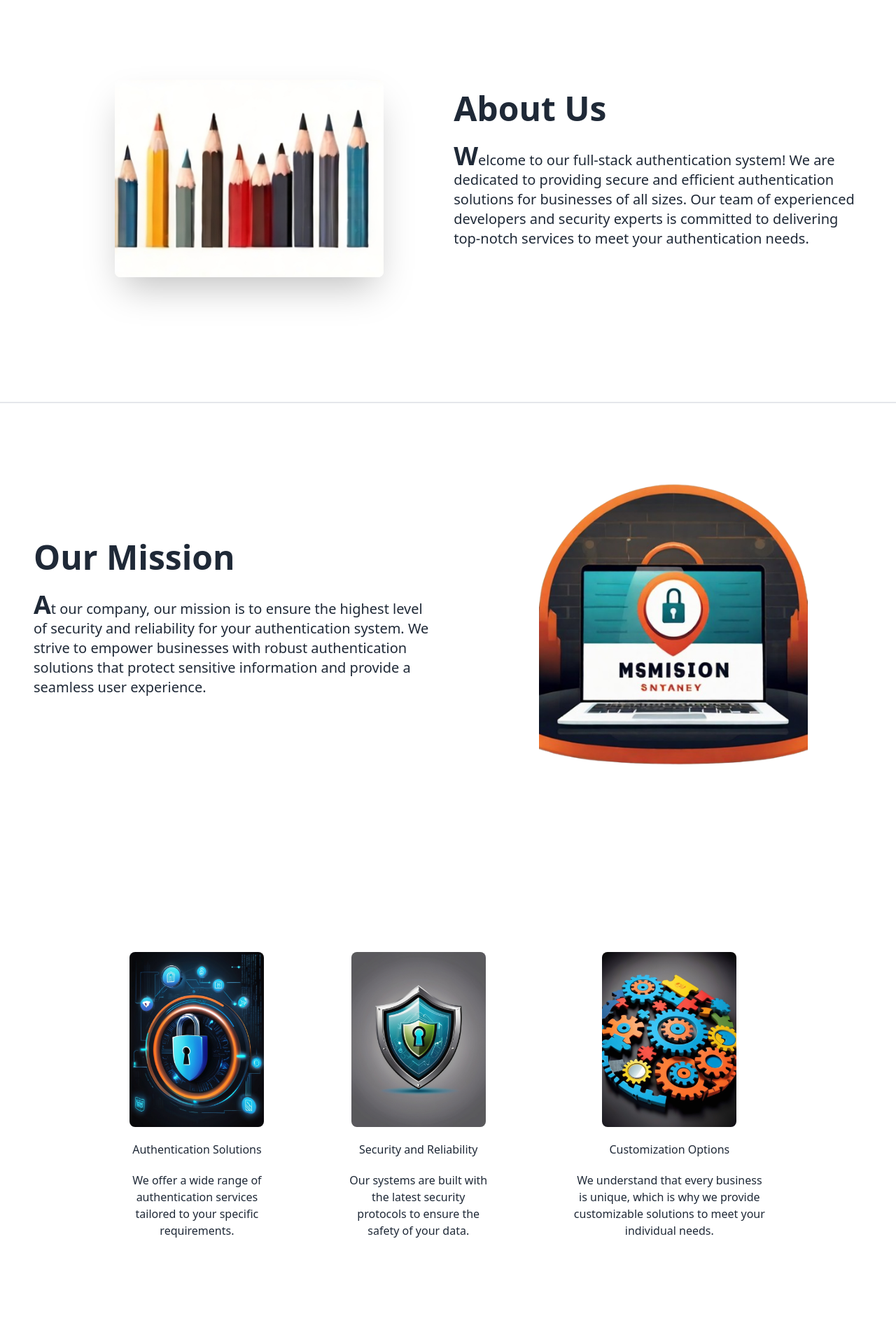
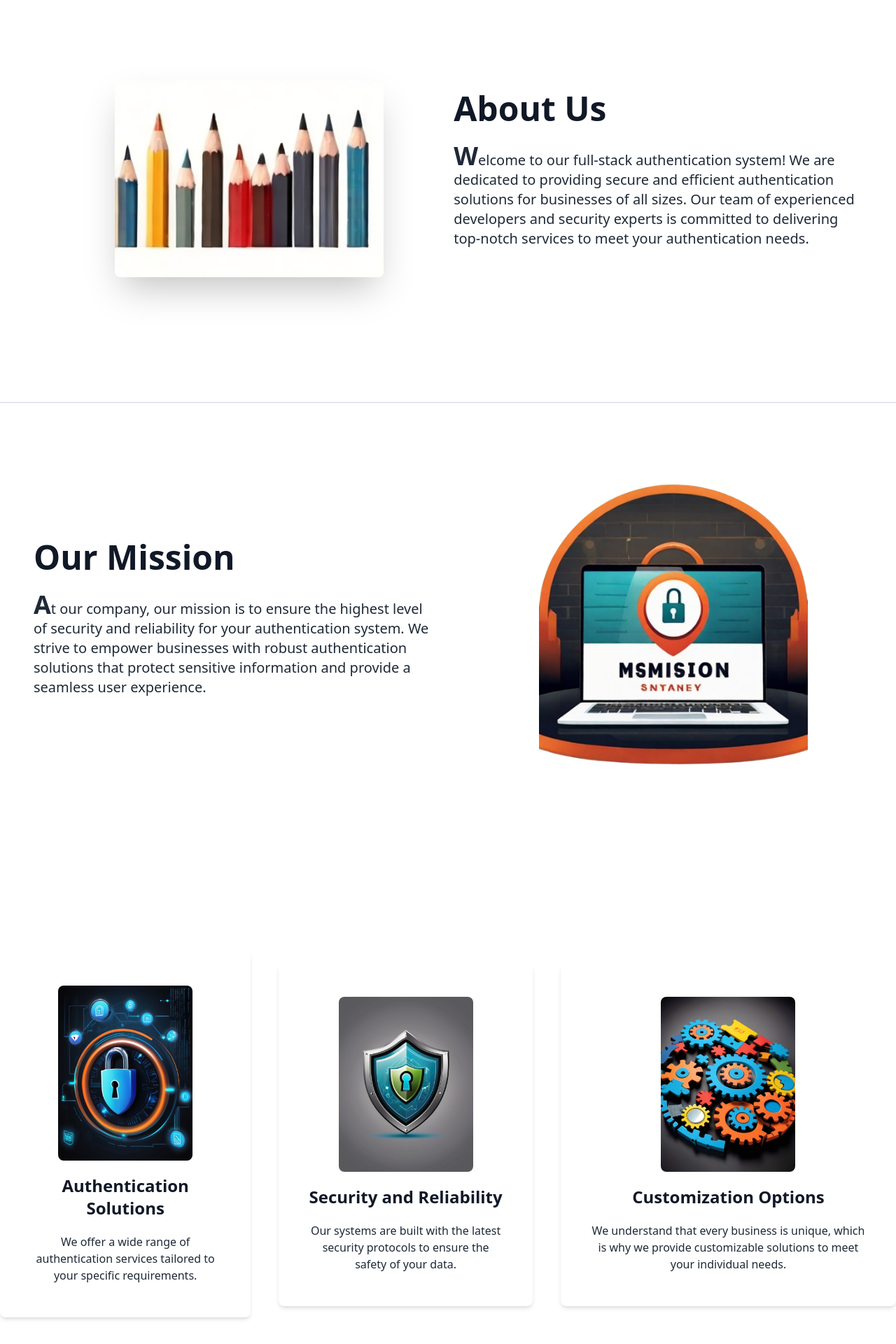
Before and after one commit to PrinceInScripts/Full-Stack-Authentication-System, a React (Create React App) app in the folder client/: page / in a window 1280 px wide. Shown: the part 140-2060 px from the top of the page at 70% size. Built offline with nearby package versions, Linux system fonts and the light colour scheme.

Commit message:
done update about us page

```diff
--- a/client/src/components/About/About.jsx
+++ b/client/src/components/About/About.jsx
@@ -12,11 +12,12 @@ function About() {
   return (
     <Layout>
       <div className="flex flex-col">
-        <div className="hero min-h-[80vh] bg-base-900 border-b-2">
+        {/* Hero section */}
+        <div className="hero min-h-[80vh] bg-white border-b-2">
           <div className="hero-content flex-col lg:flex-row-reverse items-center justify-between px-6 lg:px-12">
             <div className="text-center lg:text-left lg:w-1/2">
-              <h1 className="text-5xl font-bold">About Us</h1>
-              <p className="py-6 text-xl capitalize-first">
+              <h1 className="text-5xl font-bold text-gray-900">About Us</h1>
+              <p className="py-6 text-xl capitalize-first text-gray-800">
                 <span className="text-4xl font-semibold">W</span>elcome to our
                 full-stack authentication system! We are dedicated to providing
                 secure and efficient authentication solutions for businesses of
@@ -26,18 +27,19 @@ function About() {
               </p>
             </div>
             <div className="lg:w-1/2 lg:pl-8 flex justify-center">
-              <div className="max-w-sm mx-auto shadow-2xl overflow-hidden rounded-lg">
+              <div className="max-w-sm x-auto shadow-2xl overflow-hidden rounded-lg">
                 <img className="" src={aboutHero} alt="Hero" />
               </div>
             </div>
           </div>
         </div>
 
-        <div className="hero min-h-[80vh] bg-base-900">
+        {/* Mission section */}
+        <div className="hero min-h-[80vh] bg-white">
           <div className="hero-content flex-col lg:flex-row items-center gap-10 justify-between px-6 lg:px-12">
             <div className="text-center lg:text-left lg:w-1/2">
-              <h1 className="text-5xl font-bold">Our Mission</h1>
-              <p className="py-6 text-xl capitalize-first">
+              <h1 className="text-5xl font-bold text-gray-900">Our Mission</h1>
+              <p className="py-6 text-xl capitalize-first text-gray-800">
                 <span className="text-4xl font-semibold">A</span>t our company,
                 our mission is to ensure the highest level of security and
                 reliability for your authentication system. We strive to empower
@@ -50,34 +52,37 @@ function About() {
             </div>
           </div>
         </div>
-      </div>
-      <div className="flex mx-36 my-36 justify-between gap-10 items-center">
-        <div className="flex flex-col gap-5 px-10 items-center justify-center">
-          <img src={solution} alt="" className="w-48 mx-auto rounded-lg" />
-          <h1>Authentication Solutions</h1>
-          <p className="text-center">
-            We offer a wide range of authentication services tailored to your
-            specific requirements.
-          </p>
-        </div>
-        <div className="flex flex-col gap-5 px-10 items-center justify-center">
-          <img src={security} alt="" className="w-48 mx-auto rounded-lg" />
-          <h1>Security and Reliability</h1>
-          <p className="text-center">
-            Our systems are built with the latest security protocols to ensure
-            the safety of your data.
-          </p>
-        </div>
-        <div className="flex flex-col gap-5 px-10 items-center justify-center">
-          <img src={options} alt="" className="w-48 mx-auto rounded-lg" />
-          <h1>Customization Options</h1>
-          <p className="text-center">
-            We understand that every business is unique, which is why we provide
-            customizable solutions to meet your individual needs.
-          </p>
+
+        {/* Cards section */}
+        <div className="flex flex-col lg:flex-row mx-4 lg:mx-auto my-10 lg:my-36 justify-between gap-10 items-center">
+          {/* Card 1 */}
+          <div className="flex flex-col gap-5 px-6 lg:px-10 py-8 lg:py-12 bg-white rounded-lg shadow-md text-center">
+            <img src={solution} alt="Authentication Solutions" className="w-36 lg:w-48 mx-auto rounded-lg" />
+            <h2 className="text-xl lg:text-2xl font-semibold text-gray-900">Authentication Solutions</h2>
+            <p className="text-sm lg:text-base text-gray-800">
+              We offer a wide range of authentication services tailored to your specific requirements.
+            </p>
+          </div>
+          {/* Card 2 */}
+          <div className="flex flex-col gap-5 px-6 lg:px-10 py-8 lg:py-12 bg-white rounded-lg shadow-md text-center">
+            <img src={security} alt="Security and Reliability" className="w-36 lg:w-48 mx-auto rounded-lg" />
+            <h2 className="text-xl lg:text-2xl font-semibold text-gray-900">Security and Reliability</h2>
+            <p className="text-sm lg:text-base text-gray-800">
+              Our systems are built with the latest security protocols to ensure the safety of your data.
+            </p>
+          </div>
+          {/* Card 3 */}
+          <div className="flex flex-col gap-5 px-6 lg:px-10 py-8 lg:py-12 bg-white rounded-lg shadow-md text-center">
+            <img src={options} alt="Customization Options" className="w-36 lg:w-48 mx-auto rounded-lg" />
+            <h2 className="text-xl lg:text-2xl font-semibold text-gray-900">Customization Options</h2>
+            <p className="text-sm lg:text-base text-gray-800">
+              We understand that every business is unique, which is why we provide customizable solutions to meet your individual needs.
+            </p>
+          </div>
         </div>
       </div>
 
+      {/* Contact form section */}
       <ContactForm/>
     </Layout>
   );
--- a/client/src/components/ContactForm/ContactForm.jsx
+++ b/client/src/components/ContactForm/ContactForm.jsx
@@ -1,6 +1,5 @@
 import React, { useState } from "react";
-import emailjs from "emailjs-com"
-import Layout from "../Layout/Layout";
+import emailjs from "emailjs-com";
 import contactImage from "../../asset/contactImage.jpg";
 import { toast } from "react-toastify";
 
@@ -12,14 +11,12 @@ function ContactForm() {
     message: "",
   });
 
-      function onchange(e) {
+  function onChange(e) {
     const { name, value } = e.target;
-        setContactDetails((prevData) => {
-          return {
+    setContactDetails((prevData) => ({
       ...prevData,
       [name]: value,
-          };
-        });
+    }));
   }
 
   const isValidEmail = (email) => {
@@ -34,20 +31,13 @@ function ContactForm() {
 
   const handleSubmit = (event) => {
     event.preventDefault();
-        if (!contactDetails.name) {
-          toast.error("Please enter your name.");
-          return;
-        }
-        if (!contactDetails.email) {
-          toast.error("Please enter your email.");
-          return;
-        }
-        if (!contactDetails.phone) {
-          toast.error("Please enter your phone number.");
-          return;
-        }
-        if (!contactDetails.message) {
-          toast.error("Please enter your message.");
+    if (
+      !contactDetails.name ||
+      !contactDetails.email ||
+      !contactDetails.phone ||
+      !contactDetails.message
+    ) {
+      toast.error("Please fill in all fields.");
       return;
     }
 
@@ -64,8 +54,12 @@ function ContactForm() {
     emailjs.init(process.env.REACT_APP_EMAIL_API_KEY);
 
     emailjs
-          .sendForm(process.env.REACT_APP_EMAIL_SERVICE_KEY, process.env.REACT_APP_EMAIL_TEMPLATE_KEY, event.target)
-          .then((response) => {
+      .sendForm(
+        process.env.REACT_APP_EMAIL_SERVICE_KEY,
+        process.env.REACT_APP_EMAIL_TEMPLATE_KEY,
+        event.target
+      )
+      .then(() => {
         event.target.reset();
         toast.success("Form Submitted Successfully");
       })
@@ -83,23 +77,21 @@ function ContactForm() {
   };
 
   return (
-
     <div className="hero min-h-[80vh] bg-base-900">
-        <div className="hero-content flex-col lg:flex-row-reverse gap-40">
+      <div className="hero-content flex-col lg:flex-row-reverse lg:justify-between gap-40 items-center mx-4 lg:mx-36">
         <div className="hidden lg:block relative">
           <img
             src={contactImage}
             alt="Contact Us"
             className="object-cover w-96 rounded-lg"
           />
-
         </div>
-          <div className="text-center lg:text-left lg:w-1/2 p-10">
-            <h1 className="text-5xl font-bold ">Contact Us</h1>
-            <p className="py-6 ">
-              Ready to take your authentication system to the next level?
-              Contact us today to learn more about our services and how we can
-              help your business succeed.
+        <div className="text-center lg:text-left lg:w-1/2 lg:pl-0">
+          <h1 className="text-5xl font-bold">Contact Us</h1>
+          <p className="py-6">
+            Ready to take your authentication system to the next level? Contact
+            us today to learn more about our services and how we can help your
+            business succeed.
           </p>
           <div className="card shadow-2xl bg-base-100">
             <form className="card-body" onSubmit={handleSubmit}>
@@ -110,7 +102,7 @@ function ContactForm() {
                   className="input input-bordered"
                   required
                   value={contactDetails.name}
-                    onChange={onchange}
+                  onChange={onChange}
                   name="name"
                 />
               </div>
@@ -121,7 +113,7 @@ function ContactForm() {
                   className="input input-bordered"
                   required
                   value={contactDetails.email}
-                    onChange={onchange}
+                  onChange={onChange}
                   name="email"
                 />
               </div>
@@ -132,7 +124,7 @@ function ContactForm() {
                   className="input input-bordered"
                   required
                   value={contactDetails.phone}
-                    onChange={onchange}
+                  onChange={onChange}
                   name="phone"
                 />
               </div>
@@ -142,19 +134,20 @@ function ContactForm() {
                   placeholder="Message"
                   className="input input-bordered"
                   value={contactDetails.message}
-                    onChange={onchange}
+                  onChange={onChange}
                   name="message"
                 ></textarea>
               </div>
               <div className="form-control mt-6">
-                  <button type="submit" className="btn btn-primary">Submit</button>
+                <button type="submit" className="btn btn-primary">
+                  Submit
+                </button>
               </div>
             </form>
           </div>
         </div>
       </div>
     </div>
-
   );
 }
 
```
Lines whose indentation alone changed are shown as unchanged.
